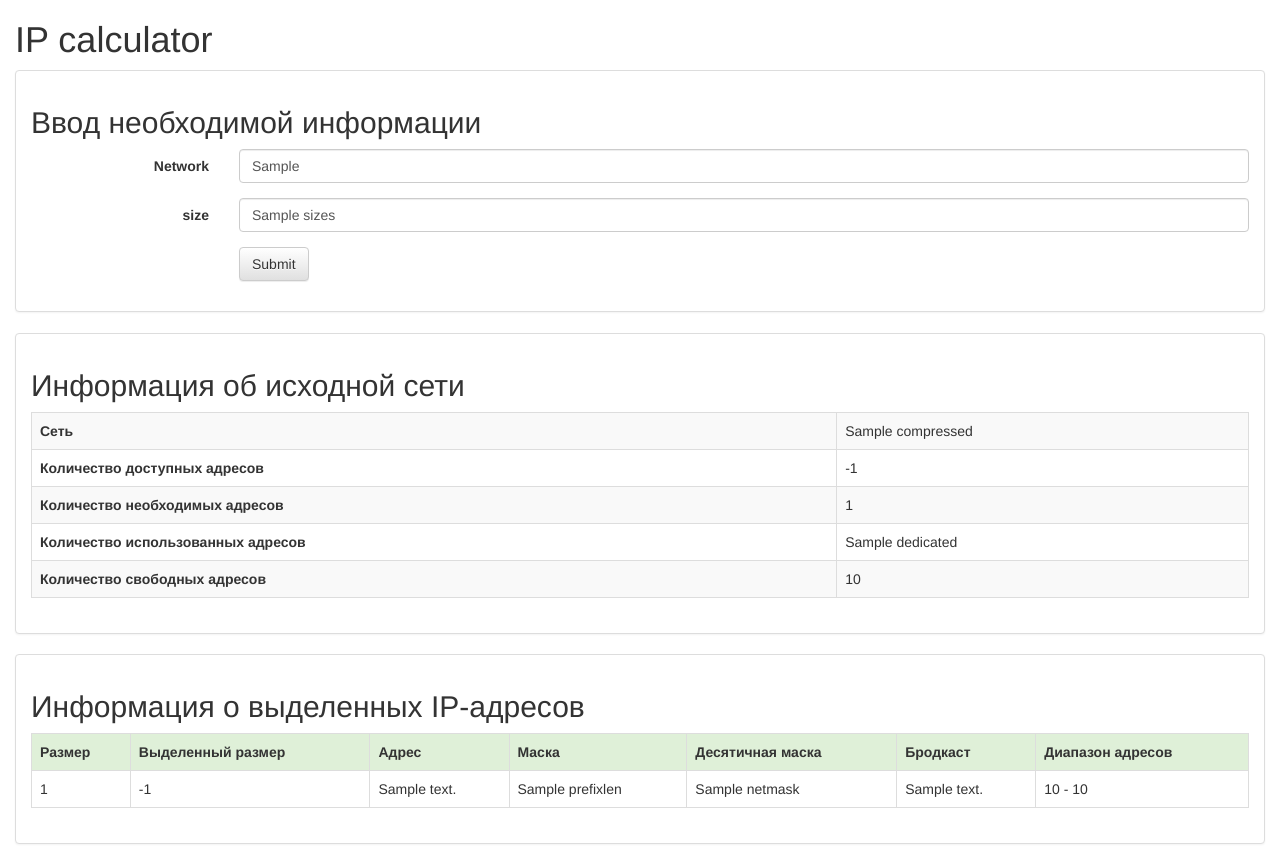
After one commit to flyudvik/ipcalc, a Flask app: template templates/result.html in a window 1280 px wide. The commit adds this page. Run offline with Flask 2, Linux system fonts and the light colour scheme; the template is opened without the code that fills it: most values are stand-ins (such as "Sample title", 1, 10 or a date in 2020); some libraries are stand-ins or nearby versions.

Commit message:
general enhancements
removed useless table of subnet hierarchy
split to different templates
use of macro

```diff
--- a/ipcalc.py
+++ b/ipcalc.py
@@ -14,31 +14,24 @@ cache = SimpleCache()
 
 @app.route('/', methods=['GET'])
 def hello_world():
-    network = request.args.get('network', '192.168.0.0/24')
-    sizes_str = request.args.get('size', '[]')
+    network = request.args.get('network')
+    sizes_str = request.args.get('size')
+    if not network or not sizes_str:
+        return render_template("index.html")
     get_hash = hash(network + sizes_str)
     context = cache.get(get_hash)
     if not context:
-        context = {
-            'empty': True,
-        }
-    if context['empty']:
+        context = {}
         sizes = json.loads(sizes_str)
         context['network'] = utils.string_2_network(network)
         context['sizes'] = sizes
-        print(len(sizes))
-        if network and len(sizes):
-            required_hosts = utils.get_hosts_with_interface(sizes)
-            subnets = utils.get_subnets_plain(utils.string_2_network(network), min=min(required_hosts))
-            context['initial_table'] = utils.display_horizontal_table_div(subnets)
-            hosts, news_subnets = utils.extract_for_hosts(required_hosts, subnets)
-            context['reduced_table'] = utils.display_horizontal_table_div(news_subnets)
-            context['hosts'] = hosts
-            context['required_num_addresses'] = sum(sizes)
-            context['empty'] = False
-            cache.set(get_hash, context, timeout=5*60)
-    return render_template("index.html", context=context)
-
+        required_hosts = utils.get_hosts_with_interface(sizes)
+        subnets = utils.get_subnets_plain(utils.string_2_network(network), min=min(required_hosts))
+        networks, new_subnets = utils.extract_for_hosts(required_hosts, subnets)
+        context['networks'] = networks
+        context['dedicated'] = utils.count_dedicated_ip(networks)
+        cache.set(get_hash, context, timeout=5*60)
+    return render_template("result.html", context=context)
 
 
 if __name__ == '__main__':
--- a/templates/base.html
+++ b/templates/base.html
@@ -41,19 +41,11 @@
 <body>
 <div id="content" class="container-fluid">
     <h1>
-        IP calculator
+        {% block header %}IP calculator {% endblock %}
     </h1>
 
     <div class="row">
         <div class="col-md-12">
-            <div class="alert alert-info">
-                {% block alert %}{% endblock %}
-            </div>
-        </div>
-    </div>
-
-    <div class="row">
-        <div class="col-md-6">
             <div class="panel panel-default">
                 <div class="panel-body">
                     <h2>Ввод необходимой информации</h2>
@@ -62,35 +54,37 @@
                 </div>
             </div>
         </div>
-        <div class="col-md-6">
-            <div class="panel panel-default">
-                <div class="panel-body">
-                    {% block network_info %}
-                    {% endblock %}
+    </div>
+
+    <div class="row">
+        <div class="col-md-12">
+            {% block alert %}
+                <div class="alert alert-info">
+
                 </div>
-            </div>
+            {% endblock %}
         </div>
     </div>
+
     {% block content %}
-        <div class="row">
-            <div class="col-md-12">
-                {% block required_info %}
-                {% endblock %}
-            </div>
-        </div>
-        <div class="row">
-            <div class="col-md-12">
-                {% block inital_table %}
-
-                {% endblock %}
-            </div>
-        </div>
-        <div class="row">
-            <div class="col-md-12">
-                {% block reduced_table %}
-                {% endblock %}
-            </div>
-        </div>
+        {#        <div class="row">#}
+        {#            <div class="col-md-12">#}
+        {#                <div class="panel panel-default">#}
+        {#                    <div class="panel-body">#}
+        {#                        {% block inital_table %}{% endblock %}#}
+        {#                    </div>#}
+        {#                </div>#}
+        {#            </div>#}
+        {#        </div>#}
+        {#        <div class="row">#}
+        {#            <div class="col-md-12">#}
+        {#                <div class="panel panel-default">#}
+        {#                    <div class="panel-body">#}
+        {#                       {% block reduced_table %}{% endblock %}#}
+        {#                    </div>#}
+        {#                </div>#}
+        {#            </div>#}
+        {#        </div>#}
     {% endblock %}
 </div>
 </body>
--- a/templates/form.html
+++ b/templates/form.html
@@ -1,4 +1,4 @@
-{% macro network_form(network, sizes) %}
+{% macro network_form(network='192.168.0.0/24', sizes='[125, 30, 30]') %}
     <form action="/" method="get" class="form-horizontal">
         <div class="form-group">
             <label for="network" class="col-sm-2 control-label">Network</label>
--- /dev/null
+++ b/templates/result.html
@@ -0,0 +1,74 @@
+{% extends 'subnetting.html' %}
+{% import 'form.html' as my_form %}
+
+{% block form %}
+    {{ my_form.network_form(context.network, context.sizes) }}
+{% endblock %}
+
+{% block alert %}{% endblock %}
+
+{% block network_info %}
+    <div id="network-info" class="table-responsive">
+        <h2>Информация об исходной сети</h2>
+        <table class="table table-bordered table-striped .table-condensed">
+            <tr>
+                <th class="">Cеть</th>
+                <td>{{ context.network.compressed }}</td>
+            </tr>
+            <tr>
+                <th>Количество доступных адресов</th>
+                <td>{{ context.network.num_addresses - 2}}</td>
+            </tr>
+            <tr>
+                <th>Количество необходимых адресов</th>
+                <td>{{ context.sizes | sum }}</td>
+            </tr>
+            <tr>
+                <th>Количество использованных адресов</th>
+                <td>{{ context.dedicated }}</td>
+            </tr>
+            <tr>
+                <th>Количество свободных адресов</th>
+                <td>{{ context.network.num_addresses - context.dedicated }}</td>
+            </tr>
+        </table>
+    </div>
+{% endblock %}
+
+{% block required_info %}
+    <div id="hosts">
+        <h2>Информация о выделенных IP-адресов</h2>
+        <table class="table table-bordered table-striped table-hover">
+            <tr class="success">
+                <th>Размер</th>
+                <th>Выделенный размер</th>
+                <th>Адрес</th>
+                <th>Маска</th>
+                <th>Десятичная маска</th>
+                <th>Бродкаст</th>
+                <th>Диапазон адресов</th>
+            </tr>
+            {% for size, network in context.networks %}
+                <tr>
+                    <td>{{ size }}</td>
+                    <td>{{ network.num_addresses - 2 }}</td>
+                    <td>{{ network.network_address }}</td>
+                    <td>{{ network.prefixlen }}</td>
+                    <td>{{ network.netmask }}</td>
+                    <td>{{ network.broadcast_address }}</td>
+                    <td>{{ network.network_address + 1 }} - {{ network.broadcast_address - 1 }}</td>
+                </tr>
+            {% endfor %}
+        </table>
+    </div>
+{% endblock %}
+
+{#{% block inital_table %}#}
+{#    <h2>Таблица подсетей</h2>#}
+{#    {{ context.initial_table | safe }}#}
+{#{% endblock %}#}
+{##}
+{#{% block reduced_table %}#}
+{#    <h2>Таблица свободных подсетей</h2>#}
+{#    {{ context.reduced_table | safe }}#}
+{#{% endblock %}#}
--- /dev/null
+++ b/templates/subnetting.html
@@ -0,0 +1,21 @@
+{% extends 'base.html' %}
+{% block content %}
+<div class="row">
+    <div class="col-md-12">
+        <div class="panel panel-default">
+            <div class="panel-body">
+                {% block network_info %}{% endblock %}
+            </div>
+        </div>
+    </div>
+</div>
+<div class="row">
+    <div class="col-md-12">
+        <div class="panel panel-default">
+            <div class="panel-body">
+                {% block required_info %}{% endblock %}
+            </div>
+        </div>
+    </div>
+</div>
+{% endblock %}
--- a/utils.py
+++ b/utils.py
@@ -105,3 +105,7 @@ def display_horizontal_table_div(data):
 
 def get_hosts_with_interface(sizes):
     return sizes
+
+
+def count_dedicated_ip(networks):
+    return sum(map(lambda x: x[1].num_addresses, networks))
```
Also changed, not shown: templates/index.html (+8 -86 lines).
